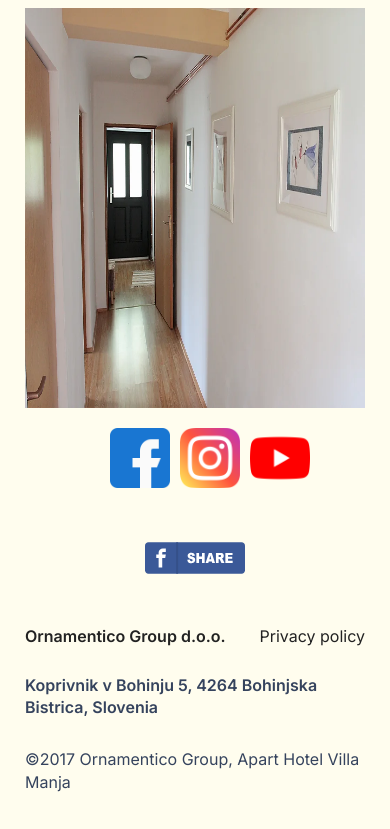
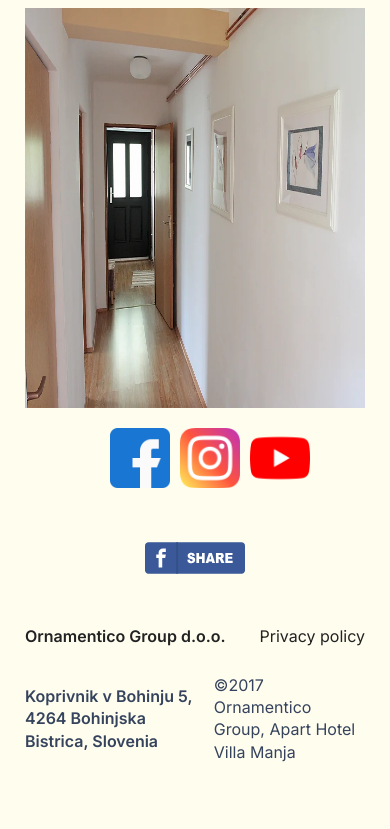
Before and after one commit to holus-bolus/ornamentico, a Next.js app: page /apartment3 in a window 390 px wide. Shown: the part 10073-10902 px from the top of the page. After the commit the page ends 10856 px from the top, so only its background shows below. Built offline with nearby package versions, Linux system fonts and the light colour scheme.

Commit message:
Added the mobile responsiveness

```diff
--- a/src/app/apartment3/Apartment3.css
+++ b/src/app/apartment3/Apartment3.css
@@ -114,7 +114,13 @@
     font-size: 16px;
     font-weight: 600;
     line-height: 1.4;
-    margin-bottom: 40px;
+}
+
+.footer__apartmentpolicy {
+    display: flex;
+    justify-content: space-between;
+    align-items: center;
+    gap: 20px;
 }
 
 .footer__group {
@@ -122,13 +128,11 @@
 }
 
 .footer__policy-address{
-    margin-top: 30px;
     color: rgb(53, 67, 93);
     text-decoration: none;
     font-size: 16px;
     font-weight: 400;
     line-height: 1.4;
-    margin-bottom: 40px;
 }
 
 
```
